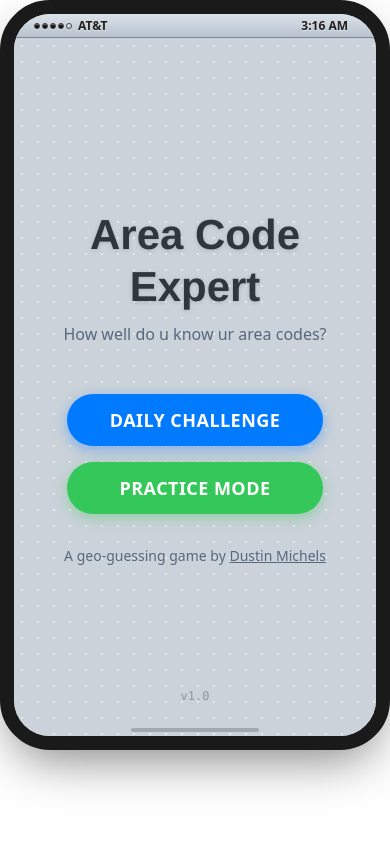
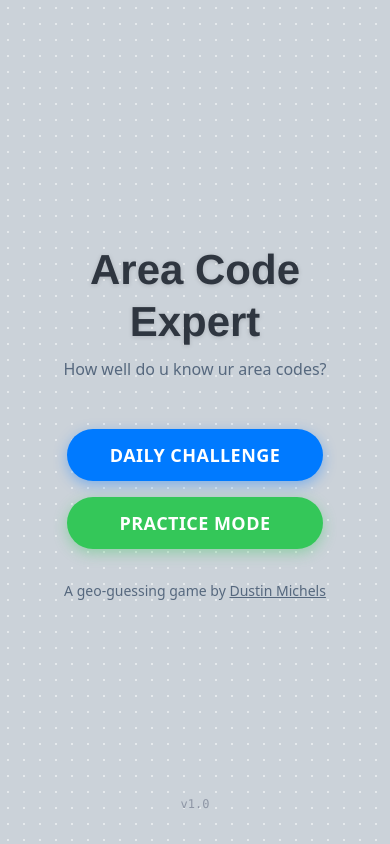
Before and after one commit to dustinmichels/area-code-expert, a Vue app in the folder app/: page / in a window 390 px wide. Built offline with nearby package versions, Linux system fonts and the light colour scheme.

Commit message:
remove chasis on mobile, update share link

```diff
--- a/app/src/components/PhoneShell.vue
+++ b/app/src/components/PhoneShell.vue
@@ -28,7 +28,7 @@ onUnmounted(() => {
 
 <template>
   <div
-    class="relative w-full max-w-[405px] h-[750px] font-sans text-black flex flex-col mx-auto border-[14px] border-[#1a1a1a] rounded-[50px] shadow-[0_20px_50px_-12px_rgba(0,0,0,0.5)] overflow-hidden bg-[#cbd2d9]"
+    class="relative w-full md:max-w-[405px] h-[100dvh] md:h-[750px] font-sans text-black flex flex-col mx-auto md:border-[14px] md:border-[#1a1a1a] md:rounded-[50px] md:shadow-[0_20px_50px_-12px_rgba(0,0,0,0.5)] overflow-hidden bg-[#cbd2d9]"
     style="
       background-color: #cbd2d9;
       background-image:
@@ -49,7 +49,7 @@ onUnmounted(() => {
   >
     <!-- Status Bar -->
     <div
-      class="h-6 flex justify-between items-center px-5 text-xs border-b border-[#7d8591] bg-gradient-to-b from-[#dbe2e9] to-[#b9c2ce] shrink-0 z-10"
+      class="hidden md:flex h-6 justify-between items-center px-5 text-xs border-b border-[#7d8591] bg-gradient-to-b from-[#dbe2e9] to-[#b9c2ce] shrink-0 z-10"
     >
       <div class="flex items-center gap-[2px]">
         <div
@@ -90,7 +90,7 @@ onUnmounted(() => {
 
     <!-- Home Indicator (visual only) -->
     <div
-      class="absolute bottom-1 left-1/2 -translate-x-1/2 w-32 h-1 bg-black/20 rounded-full pointer-events-none"
+      class="hidden md:block absolute bottom-1 left-1/2 -translate-x-1/2 w-32 h-1 bg-black/20 rounded-full pointer-events-none"
     ></div>
   </div>
 </template>
--- a/app/src/components/ResultsScreen.vue
+++ b/app/src/components/ResultsScreen.vue
@@ -38,7 +38,7 @@ const shareResults = () => {
   const emojiString = props.results.map((r) => emojiMap[r] || '⚪').join('')
 
   const dayNumber = getDayNumber()
-  const text = `Area Code Hero #${dayNumber} | ${formattedDuration.value}\n${emojiString}\nhttps://area-code-hero.netlify.app/`
+  const text = `Area Code Hero #${dayNumber} | ${formattedDuration.value}\n${emojiString}\nhttps://area-code-expert.netlify.app/`
 
   if (navigator.share) {
     navigator.share({
```
